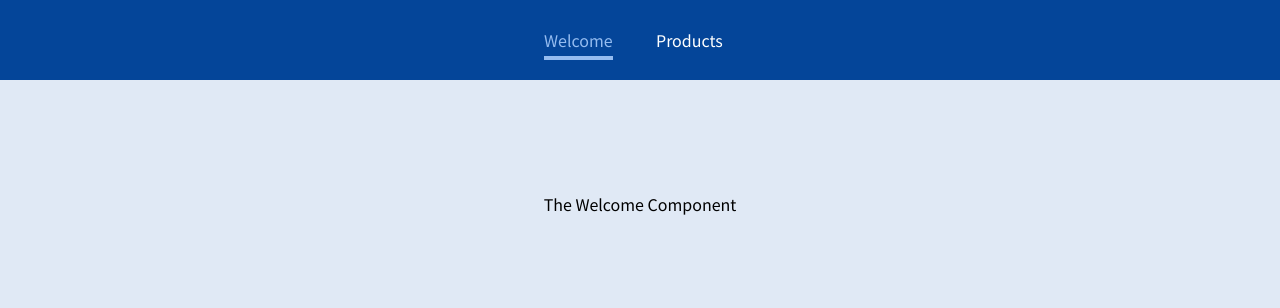
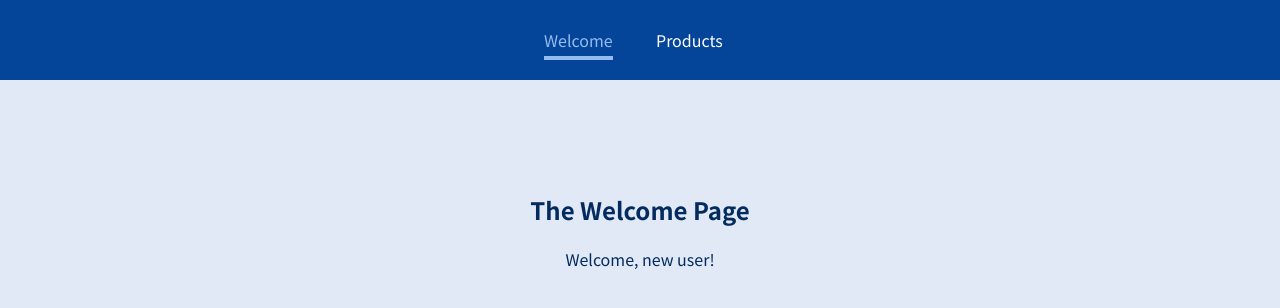
Before and after one commit to ADmtr2001/React-Educational-41-ReactRouter, a React (Create React App) app: page /welcome/new-user in a window 1280 px wide. Shown: the top 308 px of the page. Built offline with nearby package versions, Linux system fonts and the light colour scheme.

Commit message:
add nested route

```diff
--- a/src/pages/Welcome.js
+++ b/src/pages/Welcome.js
@@ -1,7 +1,15 @@
 import React from "react";
+import { Route } from "react-router";
 
 const Welcome = () => {
-  return <div>The Welcome Component</div>;
+  return (
+    <section>
+      <h1>The Welcome Page</h1>
+      <Route path='/welcome/new-user'>
+        <p>Welcome, new user!</p>
+      </Route>
+    </section>
+  );
 };
 
 export default Welcome;
```
Also changed, not shown: 1 other file (tests, documents, lock files or other folders).
